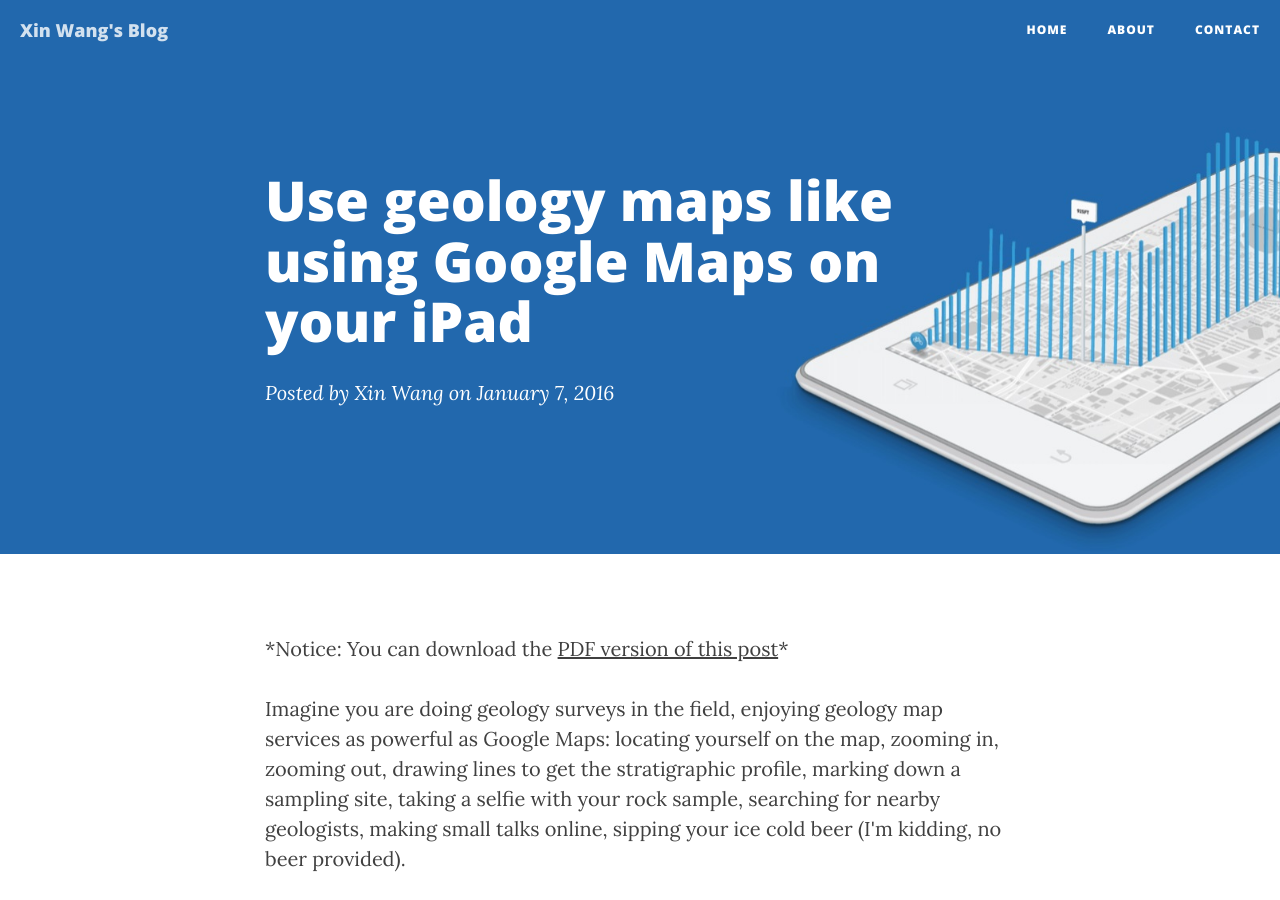
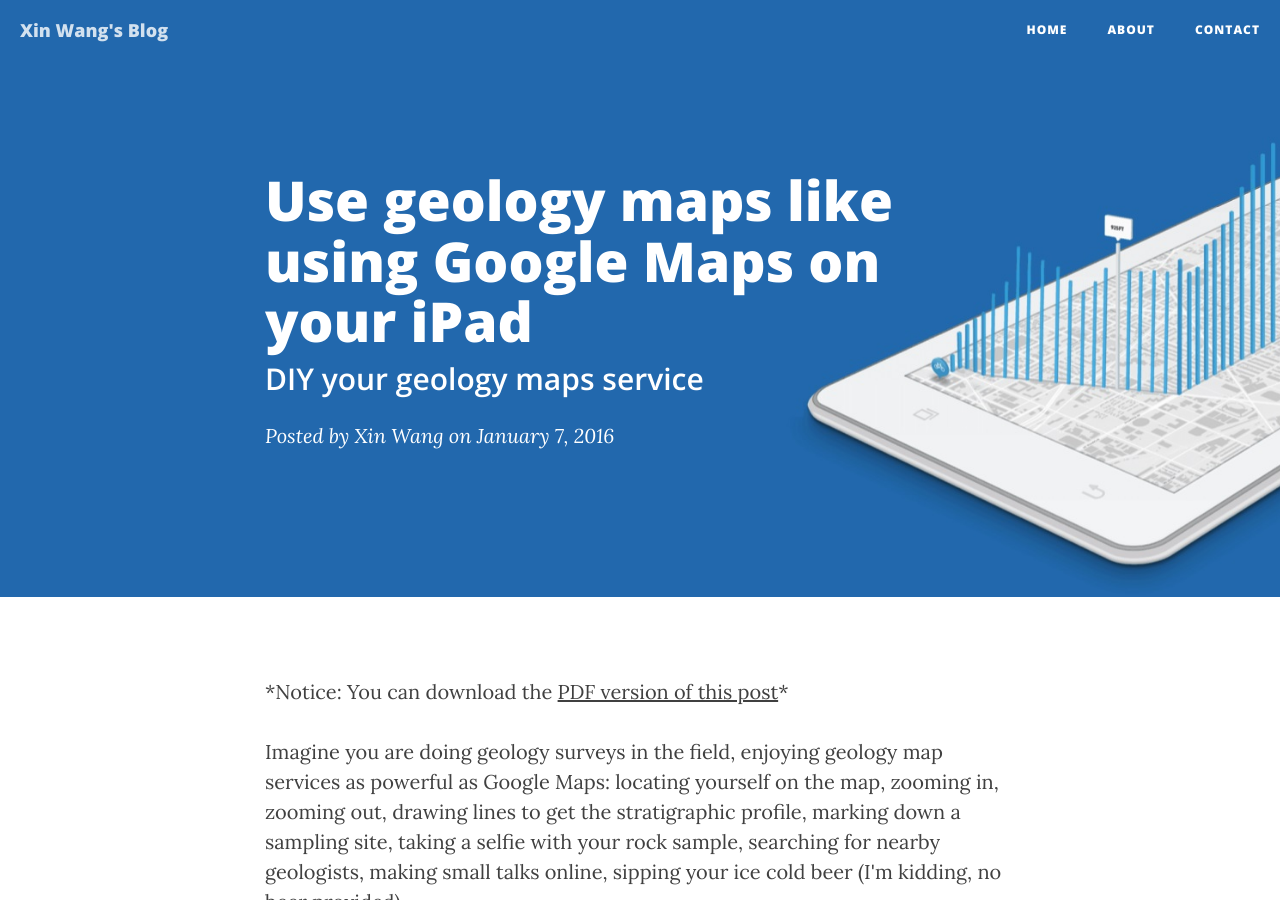
Before and after one commit to EricAlex/EricAlex.github.io, a Jekyll site: the page built from _posts/2016-01-07-006-use-geology-map-like-google-map.markdown, in a window 1280 px wide and 900 px high. Built offline with Jekyll 4.4.1, drawn with Linux system fonts in a browser that asks for light colours; nearby versions of some CDN libraries; formulas are drawn with MathJax 3; comment, search, counter and statistics services are not loaded.

Commit message:
refine-post

```diff
--- a/_posts/2016-01-07-006-use-geology-map-like-google-map.markdown
+++ b/_posts/2016-01-07-006-use-geology-map-like-google-map.markdown
@@ -1,7 +1,7 @@
 ---
 layout:     post
 title:      "Use geology maps like using Google Maps on your iPad"
-subtitle:   ""
+subtitle:   "DIY your geology maps service"
 date:       2016-01-07 12:00:00
 author:     "Xin Wang"
 header-img: "img/post-006/bg.jpg"
```
Also changed, not shown: 1 other file.
